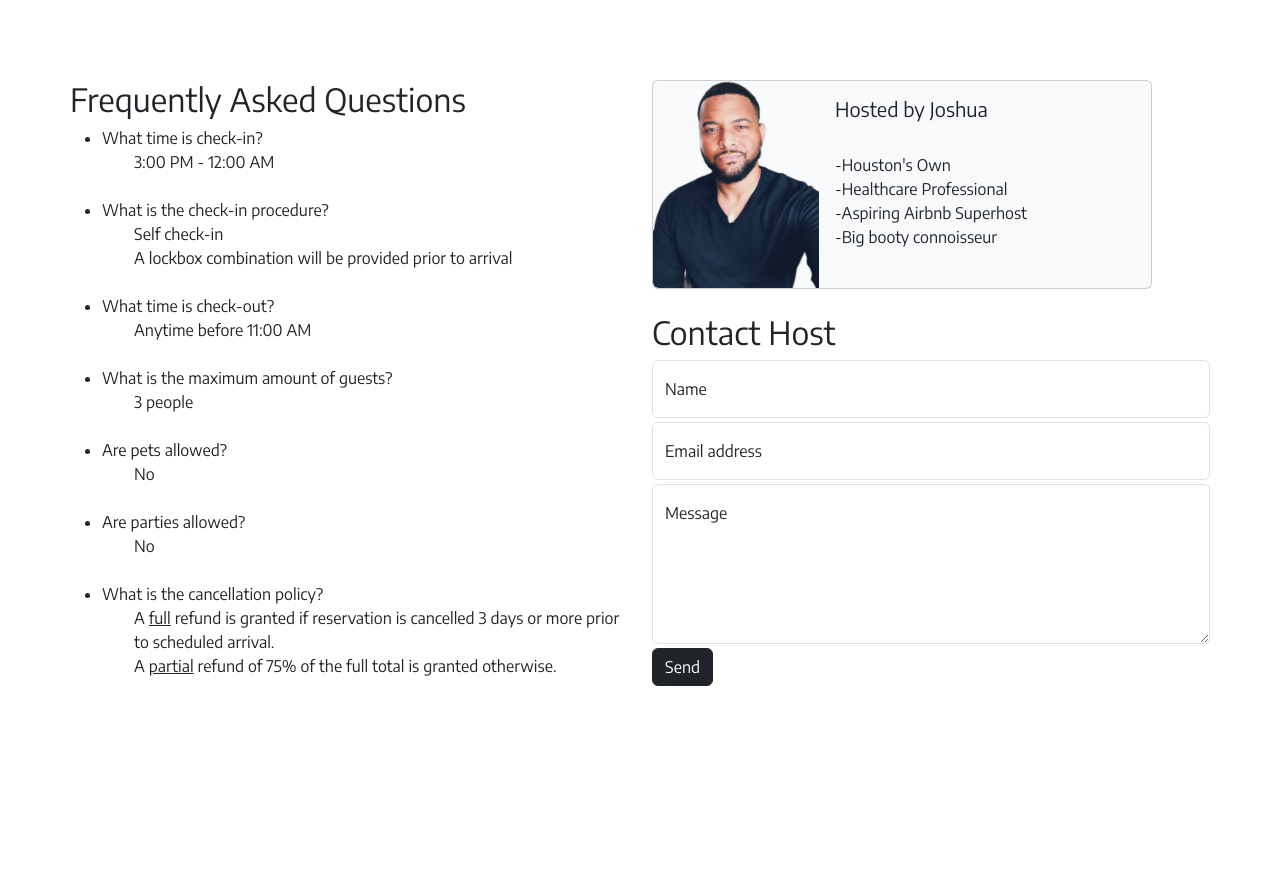
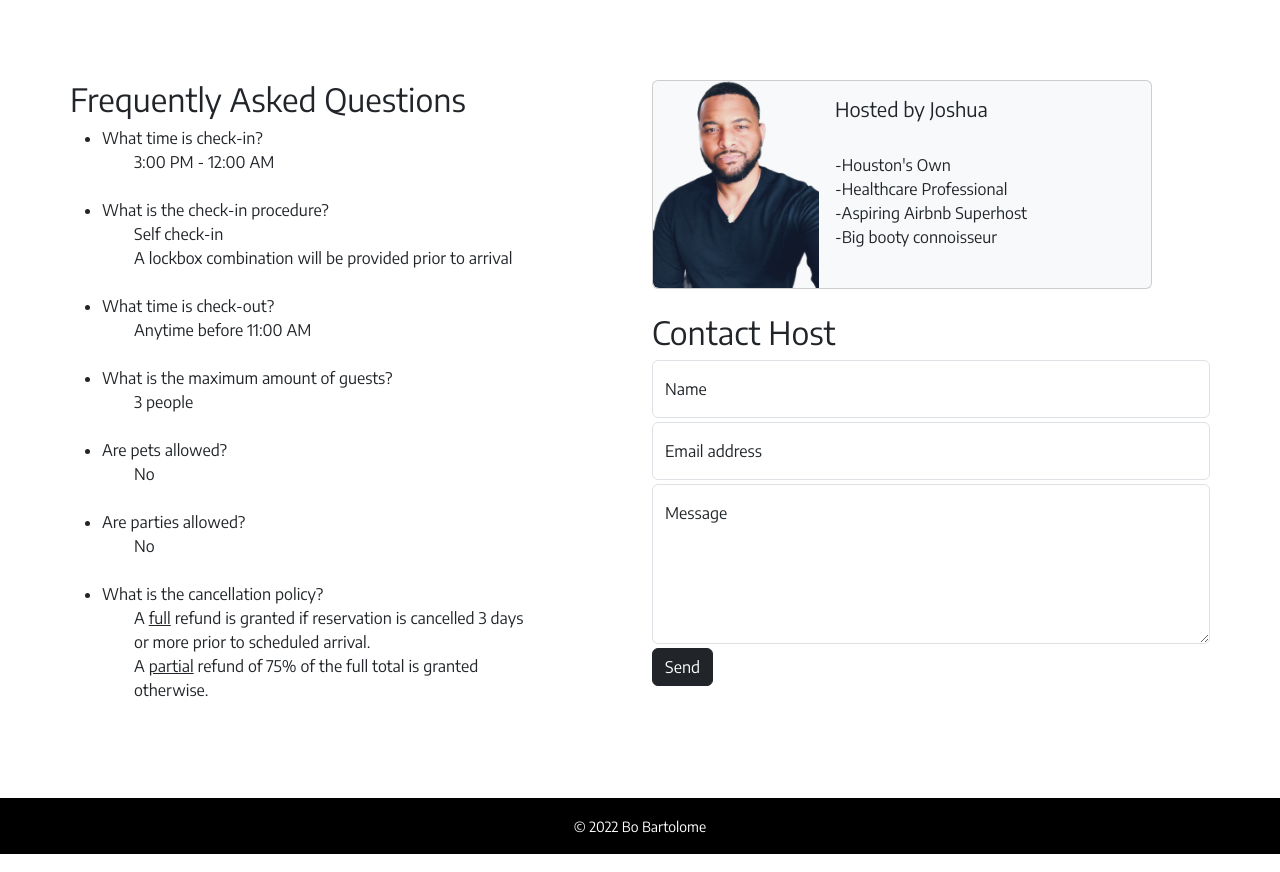
Before and after one commit to operator130/houston-hidden-gem, a website: page index.html in a window 1280 px wide. Shown: the part 4384-5256 px from the top of the page. Drawn offline with nearby package versions, Linux system fonts and the light colour scheme.

Commit message:
add footer

```diff
--- a/css/stylesheet.css
+++ b/css/stylesheet.css
@@ -94,7 +94,7 @@ body, html {
 
 .location-section {
     min-height: 100vh;
-    padding: 4.5rem 0;
+    padding: 4.5rem 3rem;
 }
 
 .parallax-3 {
@@ -107,10 +107,20 @@ body, html {
 }
 
 .contact-section {
-    min-height: 100vh;
+    min-height: 85vh;
     padding: 5rem 0;
 }
 
 .profile-picture {
     max-width: 100%;
 }
+
+.footer {
+    padding: 5rem 0;
+    background-color: #000;
+    color: #fff;
+}
+
+.copyright {
+  background-color: #000;
+}
--- a/index.html
+++ b/index.html
@@ -208,7 +208,6 @@
     <!-- location section -->
     <div id="location" class="container location-section text-center">
         <div class="row">
-            <div class="locationMap"></div>
             <div class="col align-self-end">
                 <h2>Conveniently Located</h2>
                 <br>
@@ -217,6 +216,7 @@
                 Convention Center and a 5 minute commute to Dynamo & Minute Maid Stadium. Bars & restaurant options are only footsteps
                 away. Whether you're here for leisure or business, everything Houston has to offer is right at your doorstep.
             </div>
+            <div class="locationMap"></div>
         </div>
     </div>
 
@@ -228,7 +228,7 @@
     <!-- Contact Section-->
     <div class="container contact-section" id="contact">
         <div class="row">
-            <div class="col-6">
+            <div class="col-5">
                 <h2>Frequently Asked Questions</h2>
                 <ul>
                     <li>What time is check-in?</li>
@@ -276,6 +276,9 @@
                 </ul>
 
             </div>
+
+            <div class="col-1"></div>
+
             <div class="col-6">
                 <div class="card text-dark bg-light mb-4" style="max-width: 500px;">
                     <div class="row g-0">
@@ -351,9 +354,11 @@
 
     <!-- Footer-->
     <!-- Copyright Section-->
-    <div class="container footer copyright py-4 text-center text-white">
-        <div class="container"><small>Bo Bartolome &copy;2022</small></div>
-    </div>
+    <footer>
+        <div class="footer copyright py-3 text-center text-white">
+            <div class=""><small>&copy; 2022  Bo Bartolome</small></div>
+        </div>
+    </footer>
 
 
     <script src="javascript/scripts.js"></script>
```
